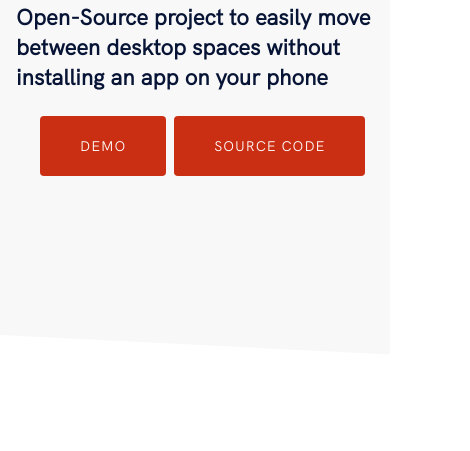
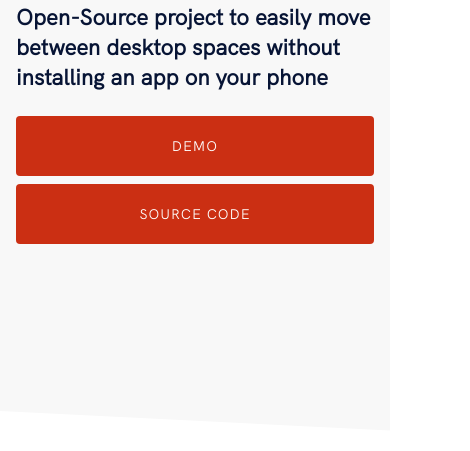
Before and after one commit to rico157/between-spaces, a Gatsby site: page / in a window 390 px wide. Shown: the part 393-844 px from the top of the page, 470 px wide, since content can reach past the window. Built offline with nearby package versions, Linux system fonts and the light colour scheme; Gatsby itself is replaced by a stand-in of ours.

Commit message:
fix extra white space

```diff
--- a/src/components/sections/header.js
+++ b/src/components/sections/header.js
@@ -84,11 +84,11 @@ const HeaderTextGroup = styled.div`
   margin: 0;
 
   > div {
-    width: 120%;
+    width: 100%;
     margin-bottom: -4.5%;
 
     @media (max-width: ${(props) => props.theme.screen.md}) {
-      margin: 0 16px;
+      margin: 0 0px;
     }
   }
 
@@ -122,17 +122,19 @@ const HeaderLinks = styled.div`
   display: flex;
   flex-direction: row;
   padding-bottom: 16px;
-
-  ${
-    "" /* @media (max-width: ${(props) => props.theme.screen.sm}) {
+  @media (max-width: ${(props) => props.theme.screen.sm}) {
+    flex-direction: row;
+  }
+  @media (max-width: ${(props) => props.theme.screen.xs}) {
     flex-direction: column;
-  } */
   }
 `
 
 const HeaderLink = styled.a`
   display: flex !important;
   align-items: center;
+  justify-content: center;
+  text-align: center;
   text-decoration: none;
   font-weight: 500;
   font-size: 14px;
@@ -155,12 +157,12 @@ const HeaderLink = styled.a`
   &:hover {
     box-shadow: rgba(110, 120, 152, 0.22) 0px 2px 10px 0px;
   }
-  @media (max-width: ${(props) => props.theme.screen.md}) {
+  @media (max-width: ${(props) => props.theme.screen.sm}) {
+    margin-left: 8px;
   }
-  ${
-    "" /* @media (max-width: ${(props) => props.theme.screen.sm}) {
-    margin-left: 0;
-  } */
+  @media (max-width: ${(props) => props.theme.screen.xs}) {
+    margin-left: 0px;
+    margin-bottom: 8px;
   }
 `
 const ImageWrapper = styled.div`
```
Also changed, not shown: src/components/common/navigation/style.js (+15 -15 lines).
